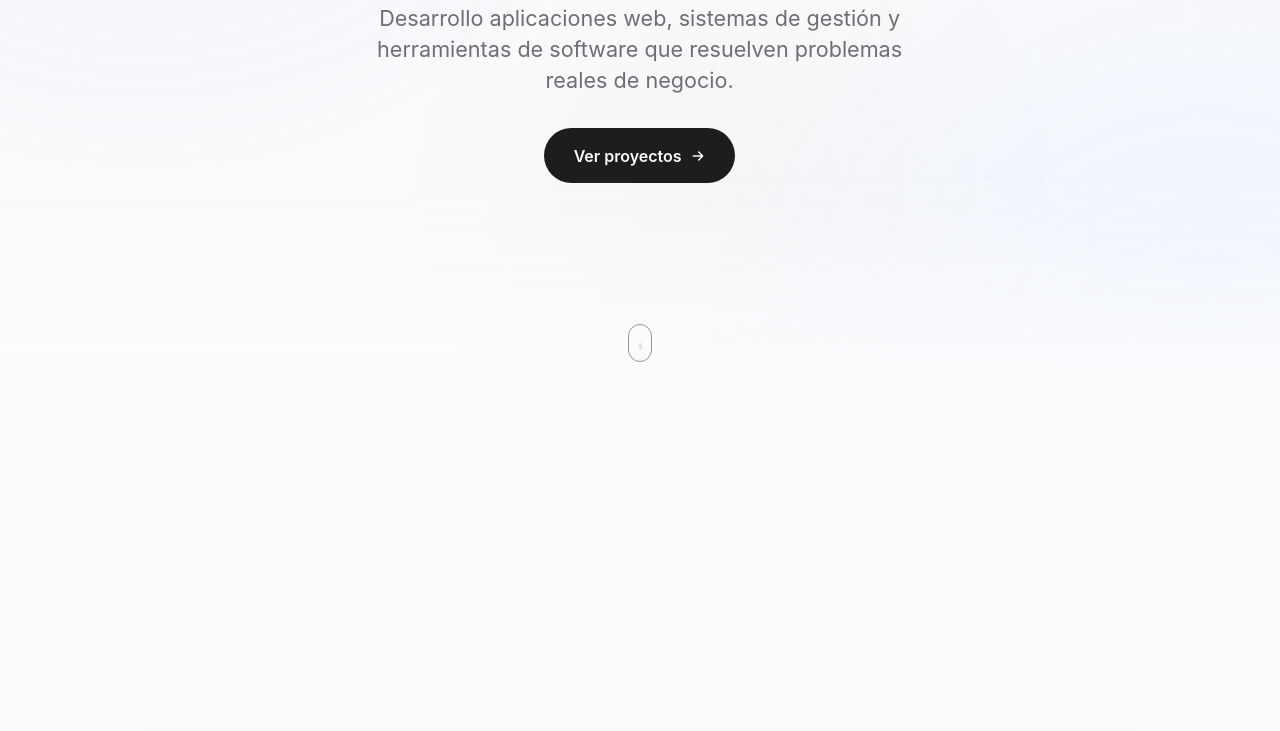
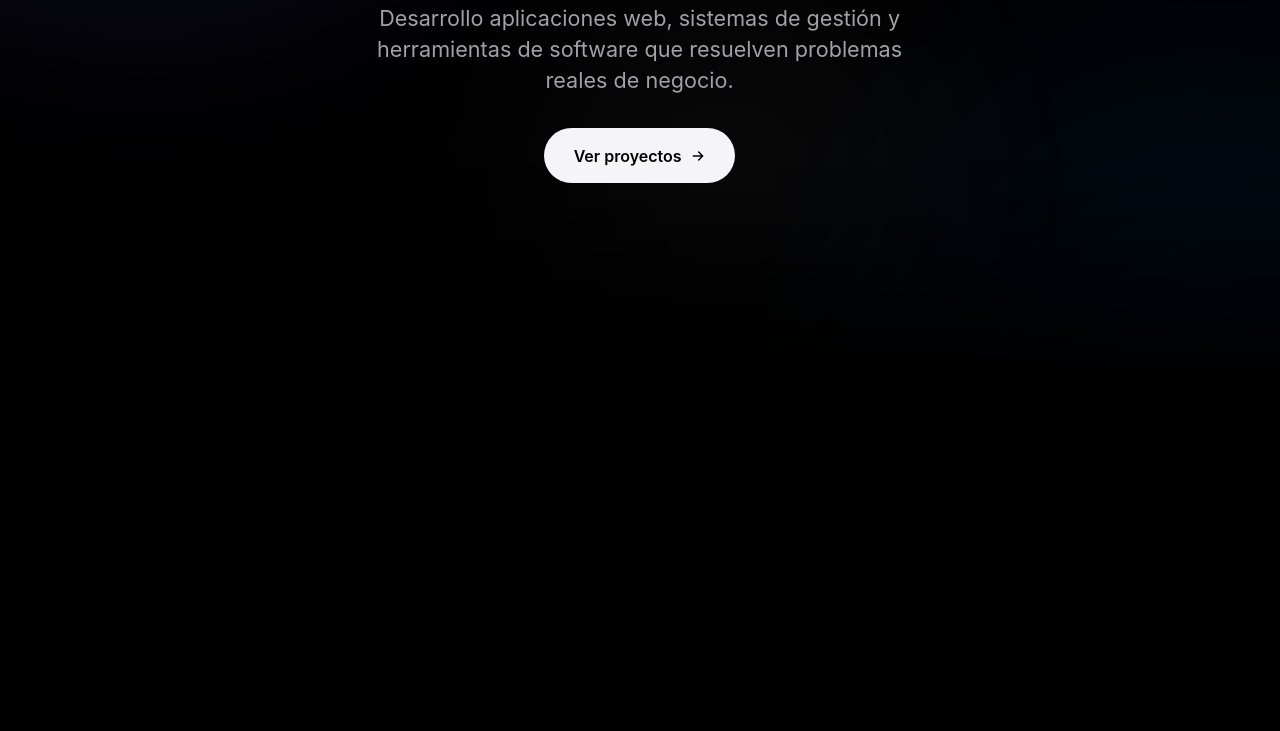
Before and after one commit to LautaroCLM/Portfolio-, a plain HTML site: page index.html in a window 1280 px wide. Shown: the part 412-1143 px from the top of the page. Drawn offline with Linux system fonts and the light colour scheme.

Commit message:
Tema oscuro por defecto, título negro en modo claro y sin indicador de scroll
- El sitio arranca en oscuro; claro solo si el visitante lo eligió
- En modo claro el título del hero es negro sólido, sin degradado
- Se quita el indicador de scroll del hero, que no se entendía

Co-Authored-By: Claude Opus 5.5 <noreply@anthropic.com>

```diff
--- a/index.html
+++ b/index.html
@@ -24,7 +24,7 @@
 <meta name="twitter:title" content="Lautaro Colman — Desarrollador Web &amp; Software">
 <meta name="twitter:image" content="https://lautaroclm.github.io/Portfolio-/img/og-cover.jpg">
 <script type="application/ld+json">{"@context": "https://schema.org", "@graph": [{"@type": "Person", "@id": "https://lautaroclm.github.io/Portfolio-/#lautaro", "name": "Lautaro Uriel Colman", "url": "https://lautaroclm.github.io/Portfolio-/", "image": "https://lautaroclm.github.io/Portfolio-/img/lautaro.webp", "jobTitle": "Desarrollador Web & Software", "email": "colmanlautaro24@gmail.com", "alumniOf": [{"@type": "CollegeOrUniversity", "name": "Universidad Tecnológica Nacional (UTN)"}, {"@type": "CollegeOrUniversity", "name": "Universidad de Buenos Aires (UBA)"}], "knowsAbout": ["Desarrollo web", "React", "Next.js", "TypeScript", "Python", "Django", "Supabase", "PostgreSQL", "Electron"], "sameAs": ["https://github.com/LautaroCLM", "https://www.linkedin.com/in/lautaro-colman-26a773375/"]}, {"@type": "WebSite", "name": "Lautaro Colman — Portfolio", "url": "https://lautaroclm.github.io/Portfolio-/", "inLanguage": "es", "author": {"@id": "https://lautaroclm.github.io/Portfolio-/#lautaro"}}]}</script>
-<script>try{var t=localStorage.theme;if(t!=="light"&&t!=="dark")t=matchMedia("(prefers-color-scheme: light)").matches?"light":"dark";document.documentElement.dataset.theme=t}catch(e){}</script>
+<script>try{var t=localStorage.theme;if(t!=="light")t="dark";document.documentElement.dataset.theme=t}catch(e){}</script>
 <style>
 :root{
   --bg:#000;--fg:#f5f5f7;--muted:#a1a1a8;--card:#0e0e10;--line:rgba(255,255,255,.1);
@@ -79,7 +79,6 @@ button{font:inherit;color:inherit}
   .nav,.actions .cta{display:none}
   .hdr-in{grid-template-columns:1fr auto}
   .tool{width:36px;height:36px}
-  .cue{display:none}
   body{padding-bottom:calc(88px + env(safe-area-inset-bottom))}
   .tabbar{position:fixed;z-index:60;left:12px;right:12px;bottom:calc(10px + env(safe-area-inset-bottom));display:grid;grid-template-columns:repeat(4,1fr);gap:4px;padding:6px;border-radius:999px;background:rgba(22,22,24,.55);-webkit-backdrop-filter:blur(24px) saturate(1.7);backdrop-filter:blur(24px) saturate(1.7);border:1px solid rgba(255,255,255,.16);box-shadow:0 14px 40px -14px rgba(0,0,0,.8)}
   :root[data-theme=light] .tabbar{background:rgba(255,255,255,.68);border-color:rgba(0,0,0,.08);box-shadow:0 14px 40px -18px rgba(0,0,0,.3)}
@@ -111,11 +110,9 @@ button{font:inherit;color:inherit}
 .hero-in{max-width:880px;display:flex;flex-direction:column;align-items:center;gap:1.4rem}
 .eyebrow{display:inline-block;padding:.45rem 1rem;border-radius:999px;font-size:.78rem;font-weight:600;letter-spacing:.02em;color:var(--muted)}
 h1{font-size:clamp(3rem,13vw,7rem);line-height:.98;letter-spacing:-.05em;font-weight:700;background:linear-gradient(180deg,var(--fg) 30%,var(--muted));-webkit-background-clip:text;background-clip:text;color:transparent;padding-bottom:.08em}
+:root[data-theme=light] h1{background:none;-webkit-background-clip:border-box;background-clip:border-box;color:#000}
 .lead{max-width:34rem;font-size:clamp(1.05rem,3.6vw,1.35rem);color:var(--muted);line-height:1.45}
 .hero-cta{margin-top:.6rem}
-.cue{position:absolute;left:50%;bottom:26px;width:24px;height:38px;margin-left:-12px;border:1.5px solid var(--muted);border-radius:14px;opacity:.7}
-.cue::after{content:"";position:absolute;left:50%;top:7px;width:3px;height:7px;margin-left:-1.5px;border-radius:2px;background:var(--muted);animation:cue 1.8s ease-in-out infinite}
-@keyframes cue{0%{opacity:0;transform:translateY(0)}30%{opacity:1}100%{opacity:0;transform:translateY(12px)}}
 .hero-in>*{animation:rise .9s cubic-bezier(.2,.7,.2,1) both}
 .hero-in>:nth-child(2){animation-delay:.08s}.hero-in>:nth-child(3){animation-delay:.16s}.hero-in>:nth-child(4){animation-delay:.24s}
 @keyframes rise{from{opacity:0;transform:translateY(22px)}}
@@ -248,7 +245,6 @@ h2{font-size:clamp(2.1rem,7vw,3.8rem);line-height:1.04;letter-spacing:-.04em;fon
         <a class="btn btn-primary btn-lg" href="#proyectos"><span data-es="Ver proyectos" data-en="View projects">Ver proyectos</span><svg width="16" height="16" viewBox="0 0 24 24" fill="none" stroke="currentColor" stroke-width="2.2" stroke-linecap="round" stroke-linejoin="round" aria-hidden="true"><path d="M5 12h14M13 6l6 6-6 6"/></svg></a>
       </div>
     </div>
-    <a class="cue" href="#proyectos" aria-label="Ir a proyectos"></a>
   </section>
 
   <section id="proyectos" class="sec">
```
